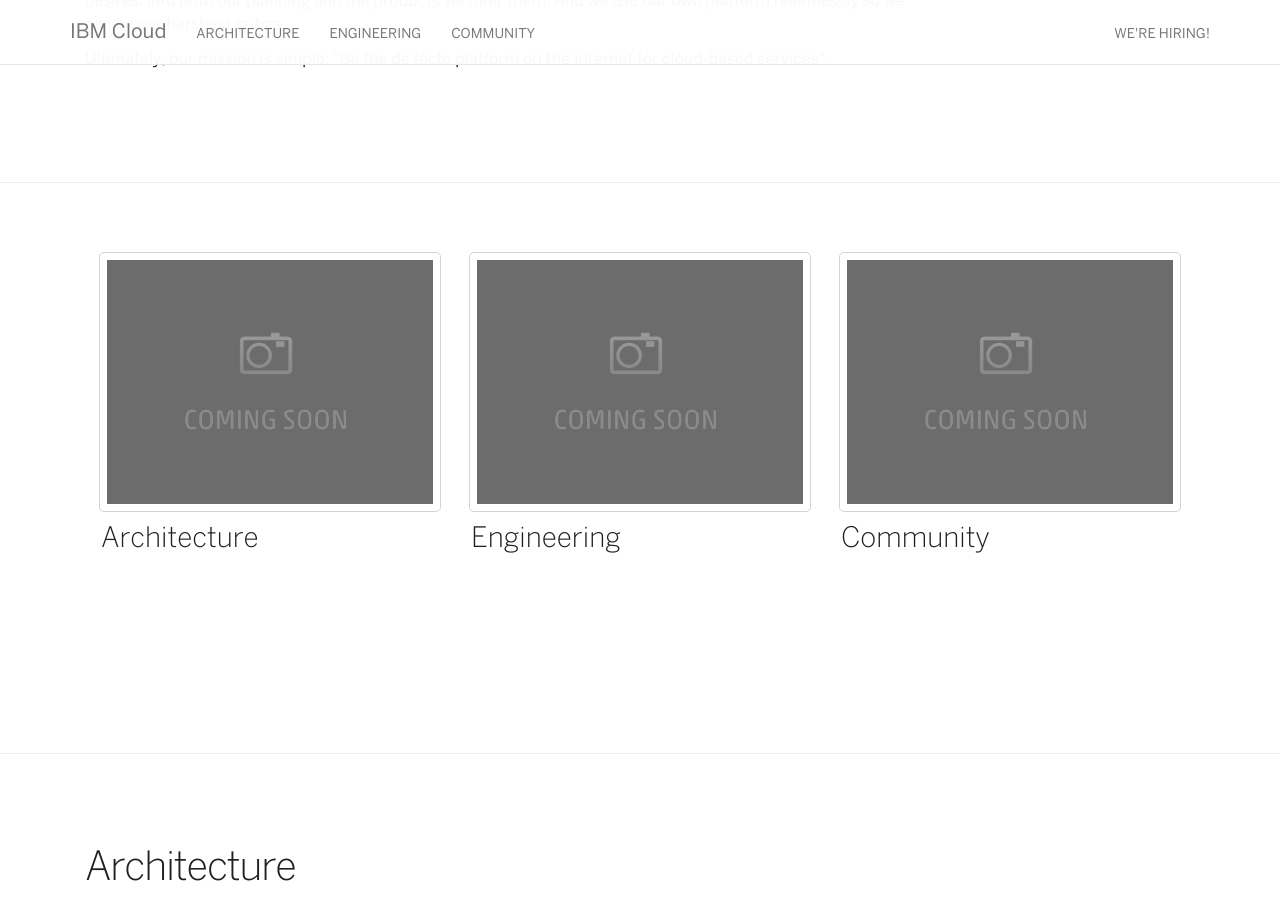
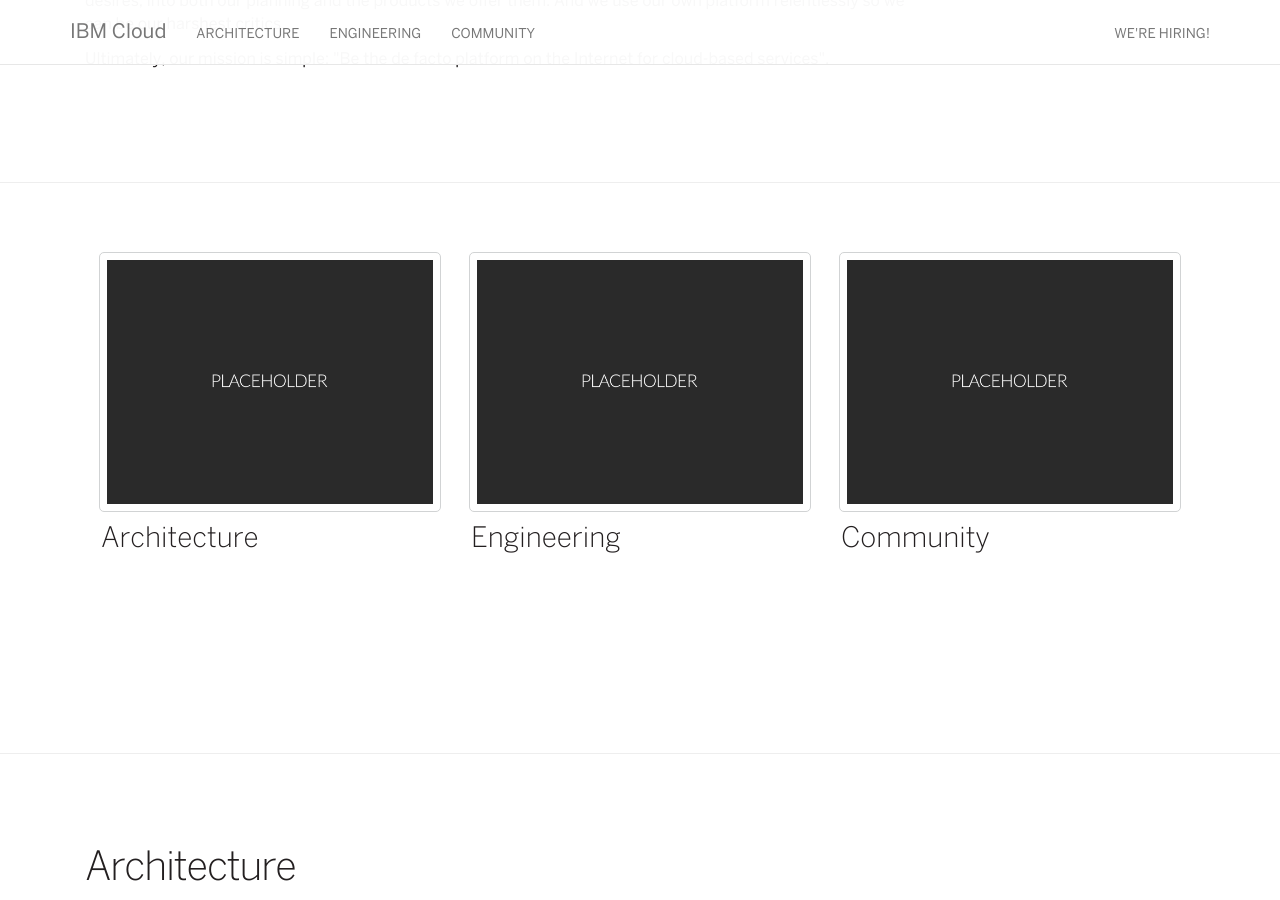
Before and after one commit to caleorourke/blue, a Jekyll site: the page built from index.html, in a window 1280 px wide and 900 px high, scrolled down 408 px. Built offline with Jekyll 4.4.1, drawn with Linux system fonts in a browser that asks for light colours.

```diff
--- a/_includes/partials/banner.html
+++ b/_includes/partials/banner.html
@@ -7,8 +7,8 @@
         <div class="panel panel-box">
           <div class="panel-teaser">
 
-                <a class="smooth" href="#achitecture">
-                  <img src="assets/img/placeholder1.png">
+            <a class="smooth" href="#architecture">
+              <img src="assets/img/placeholder.png">
               <div class="panel-title">
                 Architecture
               </div>
@@ -23,7 +23,7 @@
           <div class="panel-teaser">
 
             <a class="smooth" href="#engineering">
-                  <img src="assets/img/placeholder1.png">
+              <img src="assets/img/placeholder.png">
               <div class="panel-title">
                 Engineering
               </div>
@@ -38,7 +38,7 @@
           <div class="panel-teaser">
 
             <a class="smooth" href="#community">
-                  <img src="assets/img/placeholder1.png">
+              <img src="assets/img/placeholder.png">
               <div class="panel-title">
                 Community
               </div>
```
Lines whose indentation alone changed are shown as unchanged.
